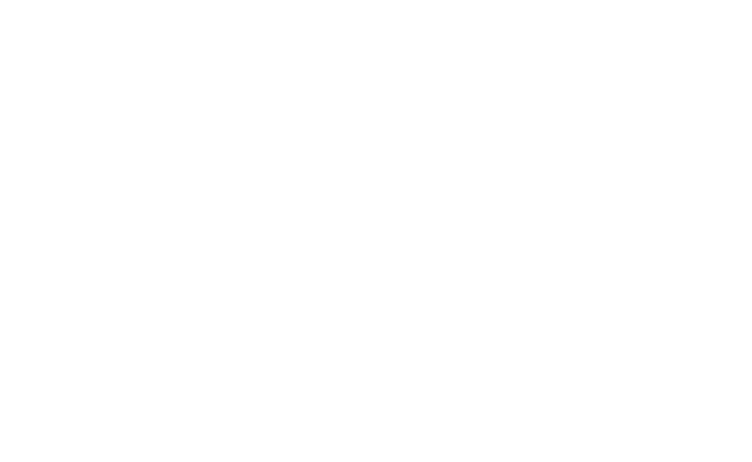
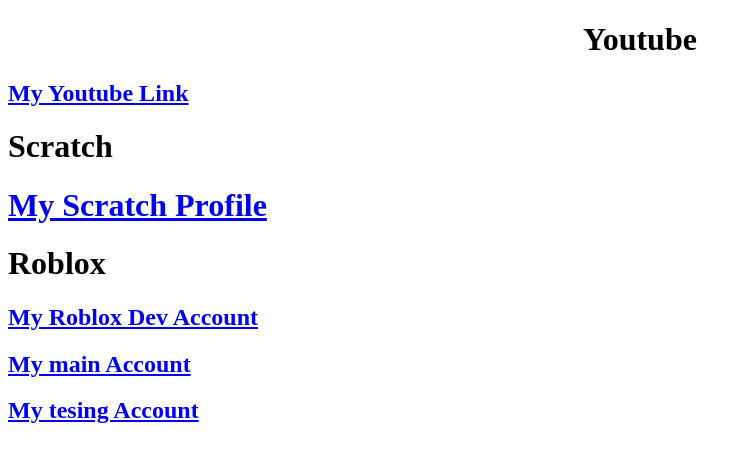
Before and after one commit to Arkrainian/Arkrainian.github.io, a plain HTML site: page contact.html in a window 1280 px wide. Shown: the whole page, without its empty margins (0-752 px from the left). Drawn offline with Linux system fonts and the light colour scheme.

Commit message:
Update contact.html

```diff
--- a/contact.html
+++ b/contact.html
@@ -3,10 +3,21 @@
   <head>
     <style>
       .body{
-        background-color: powderblue;
+        background-color: blue;
+      }
+      .centered{
+        text-align: center;
       }
     </style>
     <body>
+      <h1 class="centered">Youtube</h1>
+      <h2><a href="https://www.youtube.com/channel/UCzi-FJoVtEMPNwjthiY37Jg">My Youtube Link</a></h1>
+      <h1>Scratch</h1>
+      <h1><a href="https://scratch.mit.edu/users/krish000/">My Scratch Profile</a></h1>
+      <h1>Roblox</h1>
+      <h2><a href="https://www.roblox.com/users/2647635646/profile">My Roblox Dev Account</a></h1>
+      <h2><a href="https://www.roblox.com/users/177838733/profile">My main Account</a></h1>
+      <h2><a href="https://www.roblox.com/users/2036382602/profile">My tesing Account</a></h1>
     </body
   </head>
 </html>
```
